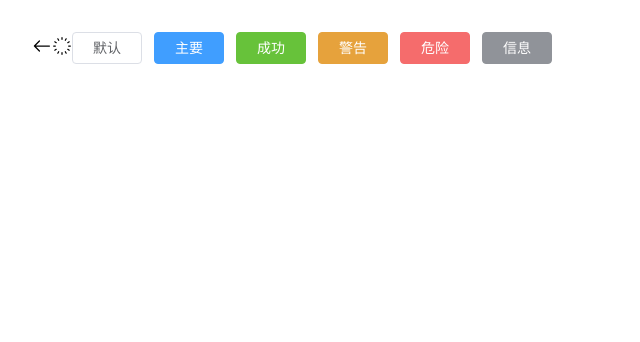
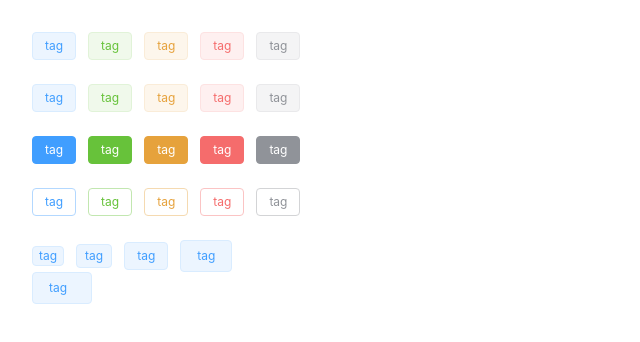
Before and after one commit to ivy-design/ivy-design-vue, a Vue app: page / in a window 1280 px wide. Shown: the top 342 px of the page, without its empty margins (0-640 px from the left). Built offline with nearby package versions, Linux system fonts and the light colour scheme.

Commit message:
✨ feat: 增加tag组件

```diff
--- a/src/App.vue
+++ b/src/App.vue
@@ -1,24 +1,47 @@
-<script setup lang="ts"></script>
+<script setup lang="ts">
+// import { reactive } from "vue";
+</script>
 
 <template>
-    <ivy-icon name="arrow-left"></ivy-icon>
-    <ivy-icon name="loading"></ivy-icon>
-
-    <ivy-button>默认</ivy-button>
-    <ivy-button type="primary">主要</ivy-button>
-    <ivy-button type="success">成功</ivy-button>
-    <ivy-button type="warning">警告</ivy-button>
-    <ivy-button type="danger">危险</ivy-button>
-    <ivy-button type="info">信息</ivy-button>
+    <div>
+        <ivy-tag type="primary">tag</ivy-tag>
+        <ivy-tag type="success">tag</ivy-tag>
+        <ivy-tag type="warning">tag</ivy-tag>
+        <ivy-tag type="danger">tag</ivy-tag>
+        <ivy-tag type="info">tag</ivy-tag>
+    </div>
+    <div class="margin-top">
+        <ivy-tag type="primary">tag</ivy-tag>
+        <ivy-tag type="success">tag</ivy-tag>
+        <ivy-tag type="warning">tag</ivy-tag>
+        <ivy-tag type="danger">tag</ivy-tag>
+        <ivy-tag type="info">tag</ivy-tag>
+    </div>
+    <div class="margin-top">
+        <ivy-tag type="primary" theme="dark">tag</ivy-tag>
+        <ivy-tag type="success" theme="dark">tag</ivy-tag>
+        <ivy-tag type="warning" theme="dark">tag</ivy-tag>
+        <ivy-tag type="danger" theme="dark">tag</ivy-tag>
+        <ivy-tag type="info" theme="dark">tag</ivy-tag>
+    </div>
+    <div class="margin-top">
+        <ivy-tag type="primary" theme="plain">tag</ivy-tag>
+        <ivy-tag type="success" theme="plain">tag</ivy-tag>
+        <ivy-tag type="warning" theme="plain">tag</ivy-tag>
+        <ivy-tag type="danger" theme="plain">tag</ivy-tag>
+        <ivy-tag type="info" theme="plain">tag</ivy-tag>
+    </div>
+    <div class="margin-top">
+        <ivy-tag type="primary" size="mini">tag</ivy-tag>
+        <ivy-tag type="primary" size="small">tag</ivy-tag>
+        <ivy-tag type="primary" size="medium">tag</ivy-tag>
+        <ivy-tag type="primary" size="large">tag</ivy-tag>
+    </div>
+    <ivy-tag type="primary" size="large" closable>tag</ivy-tag>
 </template>
 
 <style scoped>
-header {
-    line-height: 1.5;
-}
-
-.logo {
-    display: block;
-    margin: 0 auto 2rem;
+.margin-top {
+    margin-top: 24px;
 }
 </style>
--- a/src/components/index.ts
+++ b/src/components/index.ts
@@ -1,10 +1,11 @@
 import type { App, Component } from "vue";
 import Icon from "./icon/index";
 import Button from "./button/index";
+import Tag from "./tag/index";
 
-const components: Component[] = [Icon, Button];
+const components: Component[] = [Icon, Button, Tag];
 
-export { Icon, Button };
+export { Icon, Button, Tag };
 
 export default (app: App) => {
     components.forEach(comp => {
--- /dev/null
+++ b/src/components/tag/index.ts
@@ -0,0 +1,7 @@
+import tag from "./src/index";
+import type { App } from "vue";
+
+tag.install = (app: App) => {
+    app.component(tag.name, tag);
+};
+export default tag;
--- /dev/null
+++ b/src/components/tag/src/index.tsx
@@ -0,0 +1,55 @@
+import { defineComponent, ref, Transition } from "vue";
+import { prefix } from "@/utils";
+import ivyIcon from "../../icon/index";
+
+export default defineComponent({
+    name: `${prefix}tag`,
+    components: { ivyIcon },
+    props: {
+        animation: Boolean,
+        closable: Boolean,
+        type: {
+            type: String,
+            default: "primary",
+            validator(val: string) {
+                return ["primary", "success", "warning", "danger", "info"].includes(val);
+            },
+        },
+        size: {
+            type: String,
+            default: "medium",
+            validator(val: string) {
+                return ["mini", "small", "medium", "large"].includes(val);
+            },
+        },
+        theme: {
+            type: String,
+            default: "light",
+            validator(val: string) {
+                return ["light", "dark", "plain"].includes(val);
+            },
+        },
+    },
+    setup(props, { emit, slots }) {
+        const transfer = ref(props.animation ? "" : "ivy-zoom-in-center");
+
+        const closed = () => {
+            emit("close");
+        };
+
+        const renderCloseEl = () => {
+            return props.closable ? [<ivy-icon class="ivy-tag-close" name="close" onClick={closed} size="12"></ivy-icon>] : [];
+        };
+
+        const classList = ref(["ivy-tag", `ivy-tag--${props.size}`, `ivy-tag--${props.theme}`, `ivy-tag--${props.theme}-${props.type}`]);
+
+        return () => (
+            <Transition name={transfer.value}>
+                <div class={classList.value.join(" ")}>
+                    {slots.default?.()}
+                    {renderCloseEl()}
+                </div>
+            </Transition>
+        );
+    },
+});
--- /dev/null
+++ b/src/directives/index.ts
@@ -0,0 +1,10 @@
+import type { App } from "vue";
+import resize from "./resize";
+
+export const map = { resize };
+
+export default (app: App) => {
+    for (const item of Object.values(map)) {
+        app.directive(item.name as string, item);
+    }
+};
--- /dev/null
+++ b/src/directives/resize.ts
@@ -0,0 +1,37 @@
+export default {
+    name: "resize",
+    mounted(el: any, binding: any) {
+        const rect = el.getBoundingClientRect();
+        el.__width = rect.width;
+        el.__height = rect.height;
+
+        el.instance = new MutationObserver(() => {
+            const rect = el.getBoundingClientRect();
+            if (el.__width !== rect.width || el.__height !== rect.height) {
+                el.__width = rect.width;
+                el.__height = rect.height;
+                if (typeof binding.value === "function") {
+                    binding.value({
+                        width: rect?.width,
+                        height: rect?.height,
+                    });
+                } else {
+                    throw new Error("指令resize的参数不是function类型");
+                }
+            }
+        });
+
+        el.instance.observe(el, {
+            childList: false, // 观察目标子节点的变化，是否有添加或者删除
+            attributes: true, // 观察属性变动
+            attributeFilter: ["style"],
+            subtree: false,
+        });
+    },
+    beforeUnmount(el: any) {
+        el.__width = null;
+        el.__height = null;
+        el.instance.disconnect();
+        el.instance = null;
+    },
+};
--- a/src/main.ts
+++ b/src/main.ts
@@ -1,8 +1,9 @@
 import { createApp } from "vue";
 import App from "./App.vue";
 import install from "./components/index";
+import dInstall from "./directives/index";
 import "./styles/index.scss";
 
 import "./assets/main.css";
 
-createApp(App).use(install).mount("#app");
+createApp(App).use(install).use(dInstall).mount("#app");
--- a/src/styles/index.scss
+++ b/src/styles/index.scss
@@ -1,6 +1,7 @@
 @import "./common/var.scss";
 @import "./icon.scss";
 @import "./button.scss";
+@import "./tag.scss";
 
 :root {
     @each $name, $color in $colors {
--- /dev/null
+++ b/src/styles/tag.scss
@@ -0,0 +1,144 @@
+@import "./common/var.scss";
+.ivy-tag {
+    display: inline-flex;
+    justify-content: center;
+    align-items: center;
+    padding: 0 12px;
+    height: 28px;
+    font-size: 12px;
+    border-radius: 4px;
+    box-sizing: border-box;
+    white-space: nowrap;
+    border: 1px solid transparent;
+    &:not(:last-child) {
+        margin-right: 12px;
+    }
+    &--light {
+        color: var(--ivy-color-primary);
+        border-color: var(--ivy-color-primary-light-8);
+        background-color: var(--ivy-color-primary-light-9);
+        &-primary {
+            color: var(--ivy-color-primary);
+            border-color: var(--ivy-color-primary-light-8);
+            background-color: var(--ivy-color-primary-light-9);
+        }
+        &-success {
+            color: var(--ivy-color-success);
+            border-color: var(--ivy-color-success-light-8);
+            background-color: var(--ivy-color-success-light-9);
+        }
+        &-warning {
+            color: var(--ivy-color-warning);
+            border-color: var(--ivy-color-warning-light-8);
+            background-color: var(--ivy-color-warning-light-9);
+        }
+        &-danger {
+            color: var(--ivy-color-danger);
+            border-color: var(--ivy-color-danger-light-8);
+            background-color: var(--ivy-color-danger-light-9);
+        }
+        &-info {
+            color: var(--ivy-color-info);
+            border-color: var(--ivy-color-info-light-8);
+            background-color: var(--ivy-color-info-light-9);
+        }
+    }
+    &--plain {
+        color: var(--ivy-color-primary);
+        border-color: var(--ivy-color-primary-light-6);
+        background-color: var(--ivy-color-white);
+        &-primary {
+            color: var(--ivy-color-primary);
+            border-color: var(--ivy-color-primary-light-6);
+            background-color: var(--ivy-color-white);
+        }
+        &-success {
+            color: var(--ivy-color-success);
+            border-color: var(--ivy-color-success-light-6);
+            background-color: var(--ivy-color-white);
+        }
+        &-warning {
+            color: var(--ivy-color-warning);
+            border-color: var(--ivy-color-warning-light-6);
+            background-color: var(--ivy-color-white);
+        }
+        &-danger {
+            color: var(--ivy-color-danger);
+            border-color: var(--ivy-color-danger-light-6);
+            background-color: var(--ivy-color-white);
+        }
+        &-info {
+            color: var(--ivy-color-info);
+            border-color: var(--ivy-color-info-light-6);
+            background-color: var(--ivy-color-white);
+        }
+    }
+    &--dark {
+        color: var(--ivy-color-white);
+        border-color: var(--ivy-color-primary);
+        background-color: var(--ivy-color-primary);
+        &-primary {
+            color: var(--ivy-color-white);
+            border-color: var(--ivy-color-primary);
+            background-color: var(--ivy-color-primary);
+        }
+        &-success {
+            color: var(--ivy-color-white);
+            border-color: var(--ivy-color-success);
+            background-color: var(--ivy-color-success);
+        }
+        &-warning {
+            color: var(--ivy-color-white);
+            border-color: var(--ivy-color-warning);
+            background-color: var(--ivy-color-warning);
+        }
+        &-danger {
+            color: var(--ivy-color-white);
+            border-color: var(--ivy-color-danger);
+            background-color: var(--ivy-color-danger);
+        }
+        &-info {
+            color: var(--ivy-color-white);
+            border-color: var(--ivy-color-info);
+            background-color: var(--ivy-color-info);
+        }
+    }
+    &-close {
+        margin-left: 8px;
+        border-radius: 50%;
+        font-size: 14px;
+        position: relative;
+        top: 0.5px;
+        cursor: pointer;
+        &:hover {
+            color: var(--ivy-color-white);
+        }
+    }
+    &--large {
+        height: 32px;
+        padding: 0 16px;
+    }
+    &--small {
+        height: 24px;
+        padding: 0 8px;
+    }
+    &--mini {
+        height: 20px;
+        padding: 0 6px;
+    }
+    &--large &-close {
+        font-size: 16px;
+        top: 1px;
+        &:hover {
+            color: var(--ivy-color-white);
+        }
+    }
+    &--small &-close,
+    &--mini &-close {
+        font-size: 12px;
+        top: 0px;
+        &:hover {
+            color: var(--ivy-color-white);
+        }
+    }
+}
```
Also changed, not shown: src/components/icon/src/symbol.ts (+1 -48 lines).
